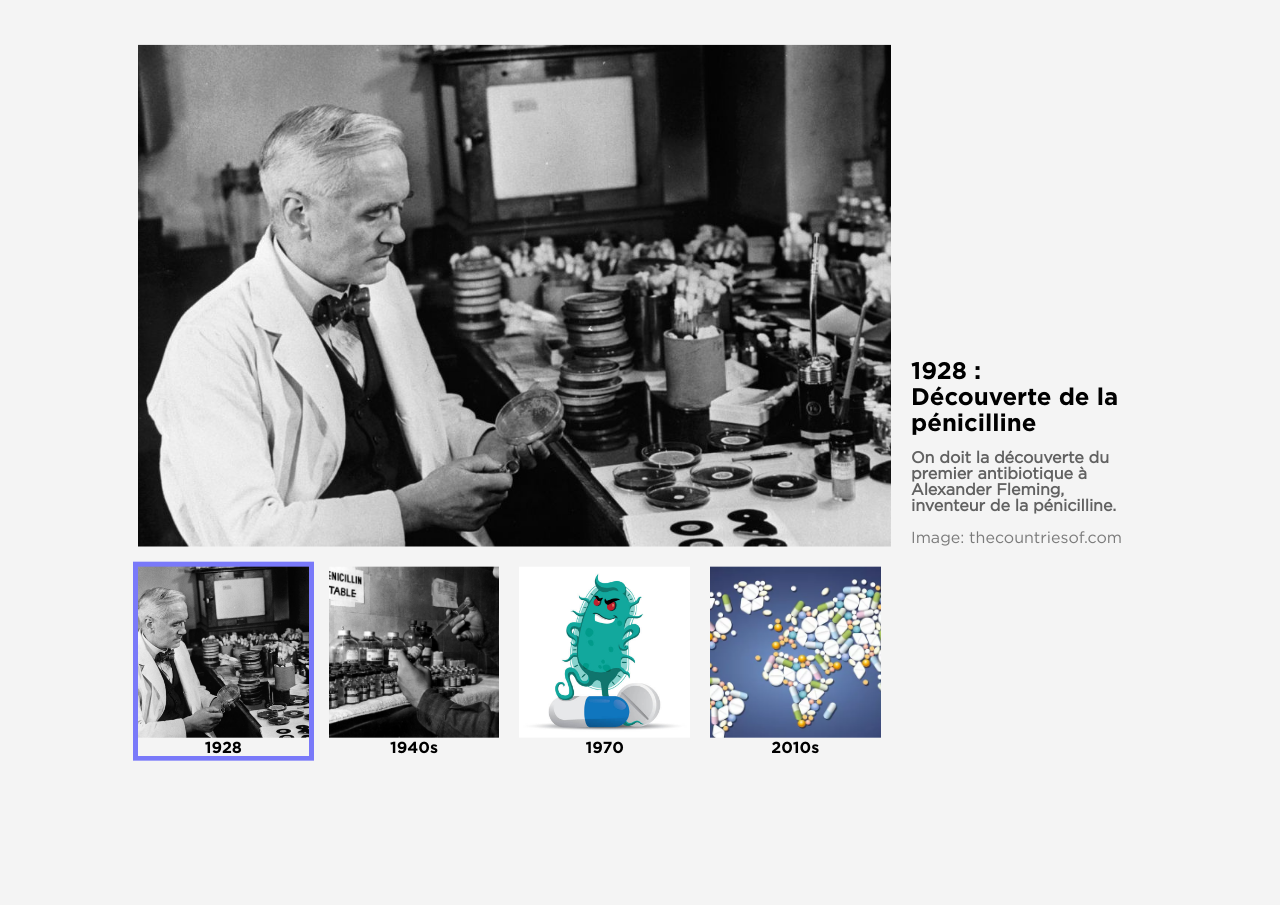
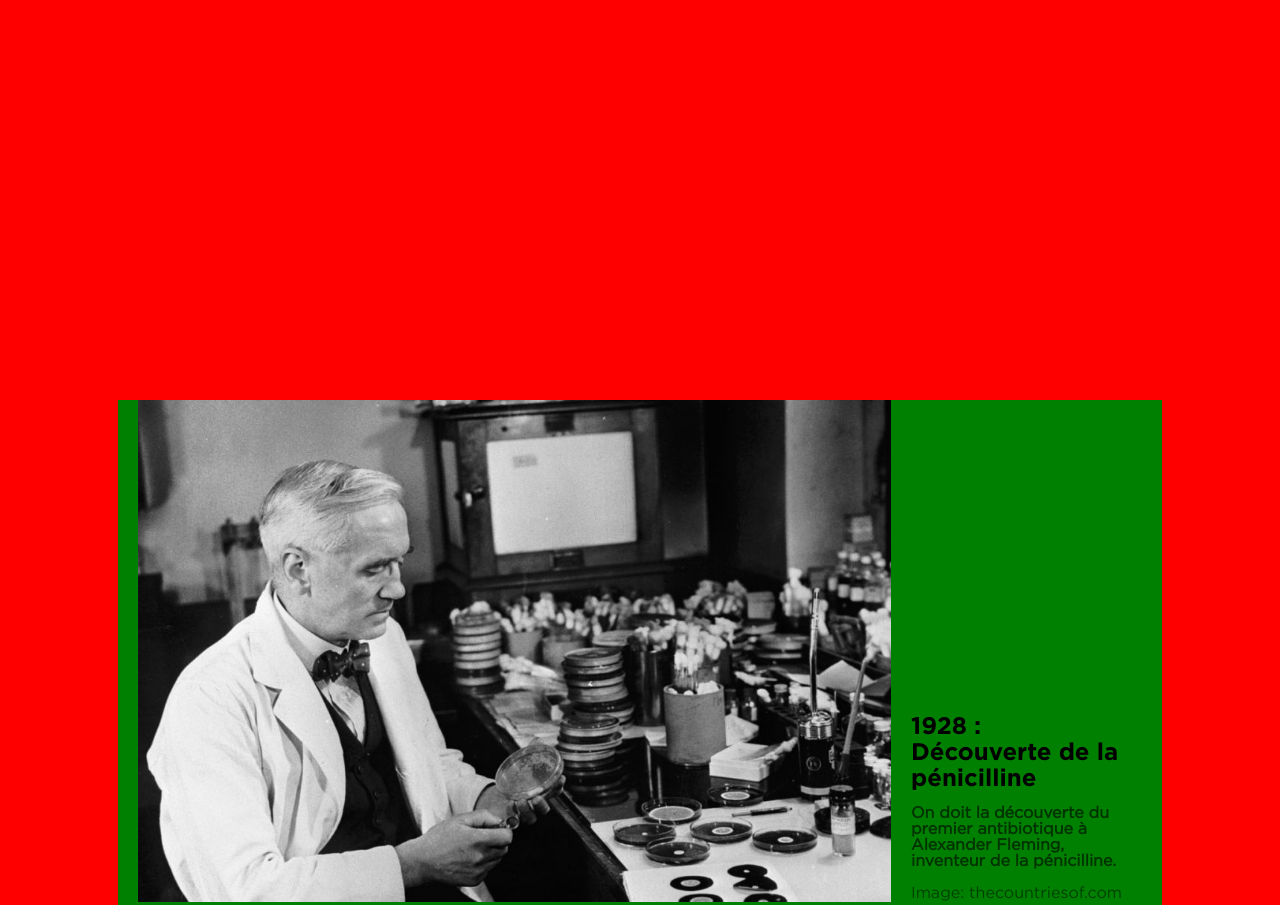
Before and after one commit to AfficheSVT/afficheSVT, a plain HTML site: page index.html in a window 1280 px wide. Shown: the top 905 px of the page. Before the commit the page ends 800 px from the top, so only its background shows below. Drawn offline with Linux system fonts and the light colour scheme.

Commit message:
Add files via upload

```diff
--- a/css/style.css
+++ b/css/style.css
@@ -23,7 +23,8 @@ html {
 
 section {
     width: 100vw;
-    height: 100vh;
+    height: 400vh;
+    background-color: red;
 }
 
 .container {
@@ -33,23 +34,12 @@ section {
     position: relative;
     top: 50%;
     transform: translate(0, -50%);
+    background-color: green;
+
+    height: 300vh;
 }
 
-/* .carousel {
-    display: block;
-    text-align: left;
-    position: relative;
-    margin-bottom: 22px;
-
-    background-color: red;
-} */
-
 .carousel>input {
-    clip: rect(1px, 1px, 1px, 1px);
-    clip-path: inset(50%);
-    height: 1px;
-    width: 1px;
-    margin: -1px;
     overflow: hidden;
     padding: 0;
     position: absolute;
@@ -236,8 +226,7 @@ section {
 
 @media screen and (max-width: 900px) {
     .carousel__slide figure {
-        display: block;
-        /* flex-direction: column; */
+        flex-direction: column;
     }
 
     .carousel__slide figcaption {
```
